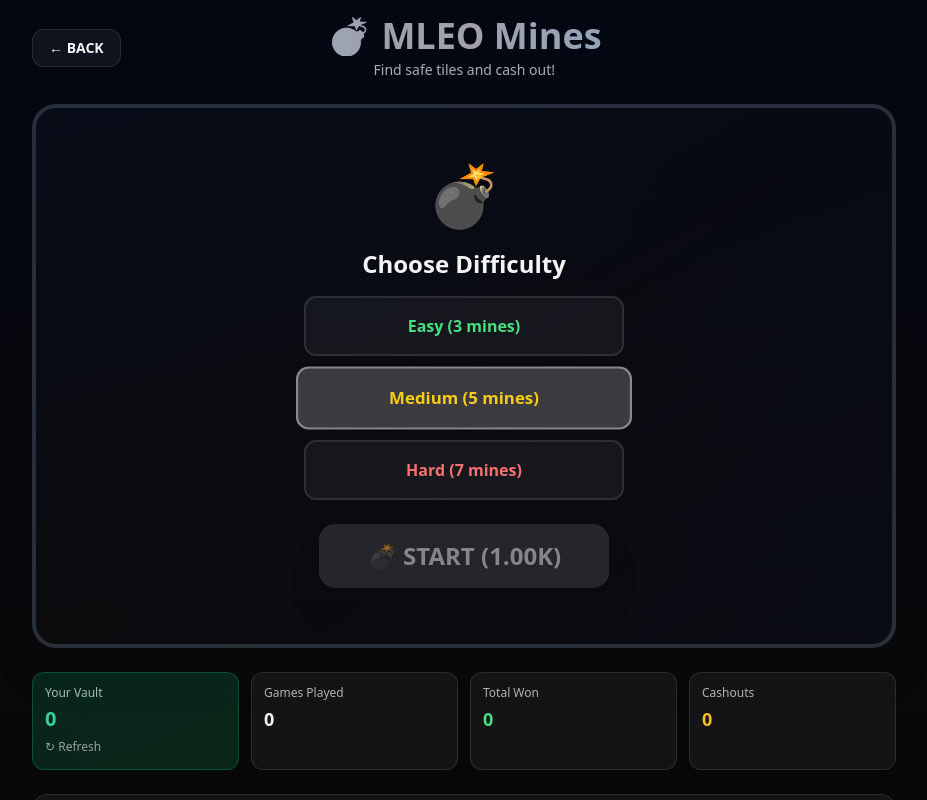
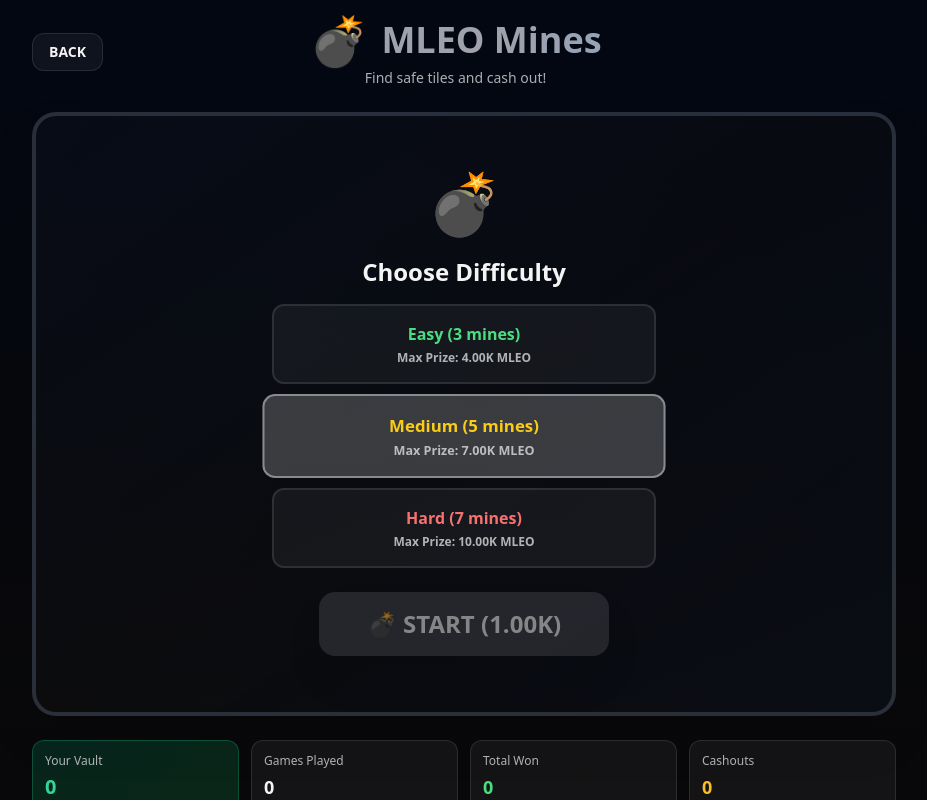
Before and after one commit to GLA7479/MLEO-M, a Next.js app: page /mines in a window 1280 px wide. Shown: the top 800 px of the page, without its empty margins (176-1103 px from the left). Built offline with nearby package versions, Linux system fonts and the light colour scheme; what @rainbow-me/rainbowkit, wagmi would draw is missing.

Commit message:
update 12/10/2025 20:32:54.81

```diff
--- a/game/mleo-coinflip.js
+++ b/game/mleo-coinflip.js
@@ -228,14 +228,17 @@ export default function CoinFlipPage() {
           <header className="flex items-center justify-between mb-6">
             <Link href="/arcade">
               <button className="px-4 py-2 rounded-xl text-sm font-bold bg-white/5 border border-white/10 hover:bg-white/10">
-                ← BACK
+                BACK
               </button>
             </Link>
 
             <div className="text-center">
-              <h1 className="text-4xl font-bold bg-gradient-to-r from-yellow-400 via-amber-400 to-orange-400 bg-clip-text text-transparent">
-                🪙 MLEO Coin Flip
-              </h1>
+              <div className="flex items-center justify-center gap-3">
+                <span className="text-5xl">🪙</span>
+                <h1 className="text-4xl font-bold bg-gradient-to-r from-yellow-400 via-amber-400 to-orange-400 bg-clip-text text-transparent">
+                  MLEO Coin Flip
+                </h1>
+              </div>
               <div className="text-sm opacity-70 mt-1">50/50 chance with multipliers!</div>
             </div>
 
--- a/game/mleo-dice-roller.js
+++ b/game/mleo-dice-roller.js
@@ -222,14 +222,17 @@ export default function DiceRollerPage() {
           <header className="flex items-center justify-between mb-6">
             <Link href="/arcade">
               <button className="px-4 py-2 rounded-xl text-sm font-bold bg-white/5 border border-white/10 hover:bg-white/10">
-                ← BACK
+                BACK
               </button>
             </Link>
 
             <div className="text-center">
-              <h1 className="text-4xl font-bold bg-gradient-to-r from-red-400 via-orange-400 to-amber-400 bg-clip-text text-transparent">
-                🎲 MLEO Dice
-              </h1>
+              <div className="flex items-center justify-center gap-3">
+                <span className="text-5xl">🎲</span>
+                <h1 className="text-4xl font-bold bg-gradient-to-r from-red-400 via-orange-400 to-amber-400 bg-clip-text text-transparent">
+                  MLEO Dice
+                </h1>
+              </div>
               <div className="text-sm opacity-70 mt-1">Roll 3 dice and win big!</div>
             </div>
 
--- a/game/mleo-hilo.js
+++ b/game/mleo-hilo.js
@@ -239,14 +239,17 @@ export default function HiLoPage() {
           <header className="flex items-center justify-between mb-6">
             <Link href="/arcade">
               <button className="px-4 py-2 rounded-xl text-sm font-bold bg-white/5 border border-white/10 hover:bg-white/10">
-                ← BACK
+                BACK
               </button>
             </Link>
 
             <div className="text-center">
-              <h1 className="text-4xl font-bold bg-gradient-to-r from-green-400 via-emerald-400 to-teal-400 bg-clip-text text-transparent">
-                🃏 MLEO Hi-Lo
-              </h1>
+              <div className="flex items-center justify-center gap-3">
+                <span className="text-5xl">🃏</span>
+                <h1 className="text-4xl font-bold bg-gradient-to-r from-green-400 via-emerald-400 to-teal-400 bg-clip-text text-transparent">
+                  MLEO Hi-Lo
+                </h1>
+              </div>
               <div className="text-sm opacity-70 mt-1">Guess Higher or Lower!</div>
             </div>
 
--- a/game/mleo-mines.js
+++ b/game/mleo-mines.js
@@ -63,11 +63,12 @@ function generateMines(mineCount) {
   return Array.from(mines);
 }
 
-function calculateMultiplier(revealed, totalSafe) {
-  // Progressive multiplier based on how many safe tiles revealed
-  // Each safe tile increases the multiplier
+function calculateMultiplier(revealed, totalSafe, difficulty) {
+  // Progressive multiplier based on how many safe tiles revealed and difficulty level
+  // Max multipliers: Easy (3 mines) = 4x, Medium (5 mines) = 7x, Hard (7 mines) = 10x
   const progress = revealed / totalSafe;
-  return 1 + (progress * 5); // Up to 6x when all safe tiles revealed
+  const maxMultipliers = [4, 7, 10]; // Easy, Medium, Hard
+  return 1 + (progress * (maxMultipliers[difficulty] - 1));
 }
 
 // ============================================================================
@@ -164,7 +165,7 @@ export default function MinesPage() {
 
     // Calculate new multiplier
     const totalSafe = GRID_SIZE - MINE_COUNTS[difficulty];
-    const mult = calculateMultiplier(newRevealed.length, totalSafe);
+    const mult = calculateMultiplier(newRevealed.length, totalSafe, difficulty);
     setCurrentMultiplier(mult);
 
     // Check if won (revealed all safe tiles)
@@ -232,6 +233,7 @@ export default function MinesPage() {
 
   const difficultyNames = ["Easy (3 mines)", "Medium (5 mines)", "Hard (7 mines)"];
   const difficultyColors = ["text-green-400", "text-yellow-400", "text-red-400"];
+  const maxPrizes = [4000, 7000, 10000]; // Easy, Medium, Hard
 
   return (
     <Layout isGame={true} title="MLEO Mines 💣">
@@ -242,14 +244,17 @@ export default function MinesPage() {
           <header className="flex items-center justify-between mb-6">
             <Link href="/arcade">
               <button className="px-4 py-2 rounded-xl text-sm font-bold bg-white/5 border border-white/10 hover:bg-white/10">
-                ← BACK
+                BACK
               </button>
             </Link>
 
             <div className="text-center">
-              <h1 className="text-4xl font-bold bg-gradient-to-r from-gray-400 via-zinc-400 to-slate-400 bg-clip-text text-transparent">
-                💣 MLEO Mines
-              </h1>
+              <div className="flex items-center justify-center gap-3">
+                <span className="text-5xl">💣</span>
+                <h1 className="text-4xl font-bold bg-gradient-to-r from-gray-400 via-zinc-400 to-slate-400 bg-clip-text text-transparent">
+                  MLEO Mines
+                </h1>
+              </div>
               <div className="text-sm opacity-70 mt-1">Find safe tiles and cash out!</div>
             </div>
 
@@ -265,7 +270,7 @@ export default function MinesPage() {
                 <div className="text-6xl mb-6">💣</div>
                 <h2 className="text-2xl font-bold mb-4">Choose Difficulty</h2>
 
-                <div className="flex flex-col gap-3 max-w-xs mx-auto mb-6">
+                <div className="flex flex-col gap-3 max-w-sm mx-auto mb-6">
                   {difficultyNames.map((name, idx) => (
                     <button
                       key={idx}
@@ -276,7 +281,10 @@ export default function MinesPage() {
                           : 'bg-white/5 border-white/10 hover:bg-white/10'
                       }`}
                     >
-                      <span className={difficultyColors[idx]}>{name}</span>
+                      <div className="flex flex-col items-center">
+                        <span className={difficultyColors[idx]}>{name}</span>
+                        <span className="text-xs opacity-70 mt-1">Max Prize: {fmt(maxPrizes[idx])} MLEO</span>
+                      </div>
                     </button>
                   ))}
                 </div>
--- a/game/mleo-plinko.js
+++ b/game/mleo-plinko.js
@@ -633,14 +633,17 @@ function buildBoardGeometry(w, h) {
           <header className="flex items-center justify-between mb-6">
             <Link href="/arcade">
               <button className="px-4 py-2 rounded-xl text-sm font-bold bg-white/5 border border-white/10 hover:bg-white/10">
-                ← BACK
+                BACK
               </button>
             </Link>
 
             <div className="text-center">
-              <h1 className="text-4xl font-bold bg-gradient-to-r from-blue-400 via-cyan-400 to-teal-400 bg-clip-text text-transparent">
-                🎯 MLEO Plinko
-              </h1>
+              <div className="flex items-center justify-center gap-3">
+                <span className="text-5xl">🎯</span>
+                <h1 className="text-4xl font-bold bg-gradient-to-r from-blue-400 via-cyan-400 to-teal-400 bg-clip-text text-transparent">
+                  MLEO Plinko
+                </h1>
+              </div>
               <div className="text-sm opacity-70 mt-1">Real physics • Watch the ball dance on pegs</div>
             </div>
 
--- a/game/mleo-scratch-card.js
+++ b/game/mleo-scratch-card.js
@@ -316,14 +316,17 @@ export default function ScratchCardPage() {
           <header className="flex items-center justify-between mb-6">
             <Link href="/arcade">
               <button className="px-4 py-2 rounded-xl text-sm font-bold bg-white/5 border border-white/10 hover:bg-white/10">
-                ← BACK
+                BACK
               </button>
             </Link>
 
             <div className="text-center">
-              <h1 className="text-4xl font-bold bg-gradient-to-r from-teal-400 via-cyan-400 to-blue-400 bg-clip-text text-transparent">
-                🃏 Scratch Card
-              </h1>
+              <div className="flex items-center justify-center gap-3">
+                <span className="text-5xl">🃏</span>
+                <h1 className="text-4xl font-bold bg-gradient-to-r from-teal-400 via-cyan-400 to-blue-400 bg-clip-text text-transparent">
+                  Scratch Card
+                </h1>
+              </div>
               <div className="text-sm opacity-70 mt-1">Scratch 3 matching symbols to win!</div>
             </div>
 
--- a/game/mleo-slot-machine.js
+++ b/game/mleo-slot-machine.js
@@ -226,14 +226,17 @@ export default function SlotMachinePage() {
           <header className="flex items-center justify-between mb-6">
             <Link href="/arcade">
               <button className="px-4 py-2 rounded-xl text-sm font-bold bg-white/5 border border-white/10 hover:bg-white/10">
-                ← BACK
+                BACK
               </button>
             </Link>
 
             <div className="text-center">
-              <h1 className="text-4xl font-bold bg-gradient-to-r from-yellow-400 via-amber-400 to-yellow-300 bg-clip-text text-transparent">
-                🎰 MLEO Slots
-              </h1>
+              <div className="flex items-center justify-center gap-3">
+                <span className="text-5xl">🎰</span>
+                <h1 className="text-4xl font-bold bg-gradient-to-r from-yellow-400 via-amber-400 to-yellow-300 bg-clip-text text-transparent">
+                  MLEO Slots
+                </h1>
+              </div>
               <div className="text-sm opacity-70 mt-1">Classic 3-Reel Slot Machine</div>
             </div>
 
--- a/game/mleo-wheel-fortune.js
+++ b/game/mleo-wheel-fortune.js
@@ -211,14 +211,17 @@ export default function WheelFortunePage() {
           <header className="flex items-center justify-between mb-6">
             <Link href="/arcade">
               <button className="px-4 py-2 rounded-xl text-sm font-bold bg-white/5 border border-white/10 hover:bg-white/10">
-                ← BACK
+                BACK
               </button>
             </Link>
 
             <div className="text-center">
-              <h1 className="text-4xl font-bold bg-gradient-to-r from-pink-400 via-purple-400 to-indigo-400 bg-clip-text text-transparent">
-                🎡 Wheel of Fortune
-              </h1>
+              <div className="flex items-center justify-center gap-3">
+                <span className="text-5xl">🎡</span>
+                <h1 className="text-4xl font-bold bg-gradient-to-r from-pink-400 via-purple-400 to-indigo-400 bg-clip-text text-transparent">
+                  Wheel of Fortune
+                </h1>
+              </div>
               <div className="text-sm opacity-70 mt-1">Spin the wheel and win prizes!</div>
             </div>
 
--- a/pages/arcade.js
+++ b/pages/arcade.js
@@ -155,9 +155,9 @@ export default function ArcadeHub() {
       title: "Mines",
       emoji: "💣",
       description: "Minesweeper-style risk game. Find safe tiles and cash out before hitting a mine!",
-      prize: "6,000 MLEO",
+      prize: "10,000 MLEO",
       href: "/mines",
-      color: "#6B7280",
+      color: "#DC2626",
     },
     {
       title: "Hi-Lo Cards",
@@ -165,7 +165,7 @@ export default function ArcadeHub() {
       description: "Guess if the next card is higher or lower. Build streaks for huge multipliers!",
       prize: "Unlimited",
       href: "/hilo",
-      color: "#10B981",
+      color: "#EC4899",
     },
     {
       title: "Coin Flip",
```
